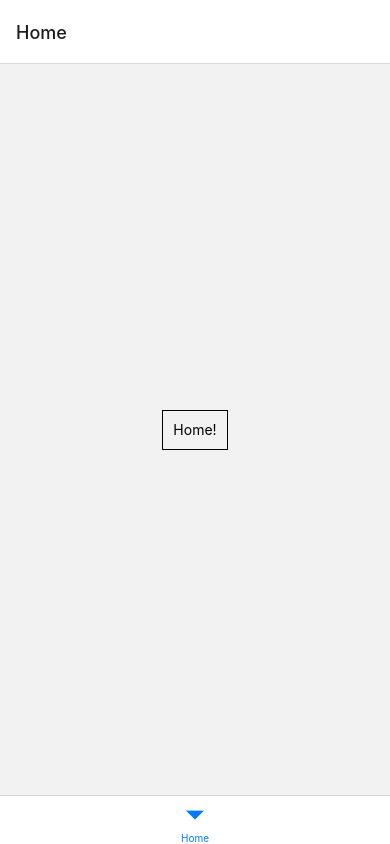
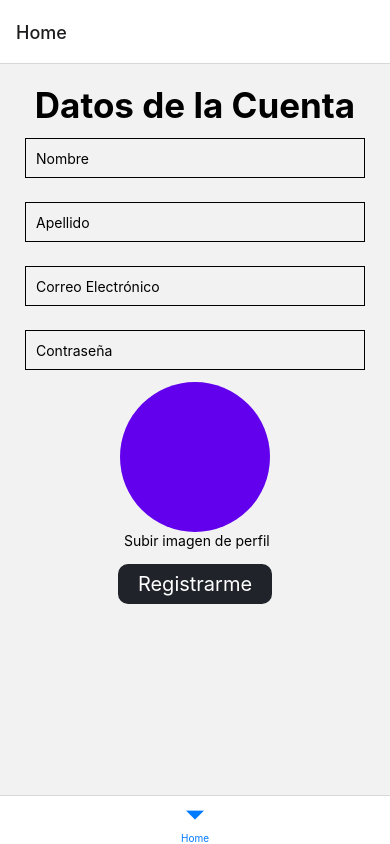
Before and after one commit to bflorentino/final-movile-project, a React Native app: screen /Home in a window 390 px wide. Built offline with nearby package versions, Linux system fonts and the light colour scheme.

Commit message:
Registro de usuario funcionando en firebase

```diff
--- a/src/Screens/Register.jsx
+++ b/src/Screens/Register.jsx
@@ -1,24 +1,137 @@
-import React from 'react';
-import Constants from 'expo-constants'
-import { Text, View, TextInput, StyleSheet } from 'react-native'
-import Navigation from '../Navigation';
+import React, { useState } from 'react';
+import { Text, View, TextInput, StyleSheet, TouchableWithoutFeedback, TouchableOpacity, Alert } from 'react-native'
+import { loadImageFromGallery } from '../helpers/loadImage';
+import { Avatar } from 'react-native-paper'
+import { useForm } from '../hooks/useForm';
+import { addImage, addLeftDataFromUser, registerUser } from '../firebase/Firebase-auth';
 
 const Register = () => {
 
+    const [ formValues, handleInputChanges ] = useForm({
+        name:"",
+        lastName: "",
+        email: "",
+        password: "",
+    })
+
+    const [ imageSelected, setImageSelected ] = useState(null)
+
+    const selectImage = async () => {
+
+        const response = await loadImageFromGallery([4, 3])
+
+        if(!response.status){
+            Alert.alert("No se ha seleccionado ninguna imagen")
+            return
+        }
+        setImageSelected({...response.image})
+    }
+
+    const onSubmitData = () => {
+        console.log(formValues)
+
+        console.log(imageSelected)
+
+        const imageToUpload = imageSelected.uri || null
+
+        addImage(imageToUpload, 'profilePics')
+        .then(url => {
+            registerUser(`${formValues.nombre} ${formValues.apellido}`, formValues.email, formValues.password, url)
+            .then(data => {
+                addLeftDataFromUser({...formValues, url})
+                .then(res => {
+                    Alert.alert("Se ha registrado exitosamente")
+                })
+            })
+        })
+    }
+
     return (
-    <View style={{ flex: 1, justifyContent: 'center', alignItems: 'center' }}>
-      <Text style={styles.input}>Home!</Text>
+    <View style={styles.form}>
+        <Text style={styles.title}>
+            Datos de la Cuenta
+        </Text>
+      <TextInput
+        placeholder='Nombre'
+        value={formValues.name}
+        onChangeText={(text)=>handleInputChanges("name", text)}
+        style={styles.input}
+      />
+      <TextInput
+        placeholder='Apellido'
+        value={formValues.lastName}
+        onChangeText={(text)=>handleInputChanges("lastName", text)}
+        style={styles.input}
+      />
+      <TextInput
+        placeholder='Correo Electrónico'
+        value={formValues.email}
+        onChangeText={(text)=>handleInputChanges("email", text)}
+        style={styles.input}
+      />
+      <TextInput
+        placeholder='Contraseña'
+        value={formValues.password}
+        onChangeText={(text)=>handleInputChanges("password", text)}
+        style={styles.input}
+        secureTextEntry={true}
+      />
+      <TouchableOpacity
+          style={styles.uploadView}
+          onPress={()=>selectImage()}
+      >
+          <Avatar.Image
+              size={150}
+              source={imageSelected && imageSelected.uri}
+          />
+          <Text style={styles.uploadTxt}> {'Subir imagen de perfil'}</Text>
+      </TouchableOpacity>
+
+      <TouchableWithoutFeedback style={styles.button} onPress={onSubmitData}>
+        <Text style={styles.textButton}>
+            Registrarme
+        </Text>
+    </TouchableWithoutFeedback>
     </View>
     )
 }
 
 const styles = StyleSheet.create({
+
+    form:{
+        display:'flex',
+        flexDirection:'column',
+        justifyContent:'center',
+        alignItems: 'center',
+        marginTop:20
+    },
+    title:{
+        fontSize:35,
+        fontWeight:'bold'
+    },
     input: {
       height: 40,
+      width:340,
       margin: 12,
       borderWidth: 1,
       padding: 10,
     },
+    button:{
+        display:'flex',
+        alignSelf:'flex-start',
+        justifyContent:'center'
+    },
+    textButton: {
+        backgroundColor:'#20232A',
+        color: '#fff',
+        paddingVertical:8,
+        borderRadius:10,
+        paddingHorizontal:20,
+        fontSize:20,
+        justifyContent:'center',
+        alignItems:'center',
+        marginTop: 15
+    }
   });
 
 
--- /dev/null
+++ b/src/firebase/Firebase-auth.js
@@ -0,0 +1,73 @@
+import {createUserWithEmailAndPassword,
+        updateProfile
+    } from 'firebase/auth'
+
+import { auth, db, storage } from './Firebase.config'
+
+import { addDoc,
+    collection,
+    getDocs,
+    query,
+    where } from 'firebase/firestore';
+
+import { getDownloadURL, ref, uploadBytes } from 'firebase/storage';
+
+import uuid from 'react-native-uuid'
+import { fileToBlob } from '../helpers/loadImage';
+
+export const registerUser = async(userName, email, password, picUrl) => {
+
+    const { user } = await createUserWithEmailAndPassword(auth, email, password);
+
+    await updateProfile(
+        user,
+        {
+           displayName: userName,
+           photoURL: picUrl
+       })
+
+     return (
+      {
+         uid: user.uid,
+         nombre: user.displayName,
+         photoURL: user.photoURL
+      }
+     )
+}
+
+export const addLeftDataFromUser = async (user) => {
+
+    const toAdd = {
+          nombre: user.name,
+          apellido: user.lastName,
+          email: user.email,
+          photoURL: user.url
+    }
+
+    try{
+          await addDoc(collection(db, "users"), toAdd)
+          return true
+       }
+       catch(e){
+          console.log(e)
+          return false
+       }
+}
+
+export const addImage = async(image, path) =>{
+    let url = null;
+
+    if(image !== null){
+
+        try{
+            const imagesRef = ref(storage, `${path ? path : 'post-images'}/${uuid.v4()}`)
+            const blob = await fileToBlob(image)
+            await uploadBytes(imagesRef, blob)
+            url = await getDownloadURL(imagesRef)
+        }catch(e){
+            console.log(e)
+            return null
+        }
+    }
+    return url
+}
--- /dev/null
+++ b/src/helpers/loadImage.js
@@ -0,0 +1,36 @@
+import * as Permissions from 'expo-permissions'
+import * as ImagePicker from 'expo-image-picker'
+import { Alert } from 'react-native'
+
+export const loadImageFromGallery = async(array) => {
+    const response = { status: false, image:null}
+
+    const resultPermissions = await Permissions.askAsync(Permissions.CAMERA)
+
+    if(resultPermissions.status === "denied"){
+        Alert.alert("Debes de dar permiso para acceder a tu galeria")
+        return response
+    }
+
+    const result = await ImagePicker.launchImageLibraryAsync({
+        allowsEditing: true,
+        aspect:array
+    })
+    if(result.canceled){
+        return response
+    }
+
+    response.status = true
+    response.image = result.assets[0]
+    return response
+}
+
+export const fileToBlob = async(path)=>{
+
+    const file = await fetch(path)
+
+    const blob = await file.blob()
+
+    return blob
+
+}
--- /dev/null
+++ b/src/hooks/useForm.js
@@ -0,0 +1,28 @@
+import { useState } from "react"
+
+export const useForm = (initialState = {}) => {
+
+    const [formValues, setFormValues] = useState(initialState)
+
+    const handleInputChanges = (name, value) =>{
+        setFormValues({
+            ...formValues,
+            [ name ]: value
+        })
+    }
+
+    const handleCheckChanges = (name, checked)=>{
+
+        setFormValues({
+            ...formValues,
+            [ name ]: checked
+        })
+    }
+
+    const reset = () => {
+        setFormValues(initialState)
+    }
+
+    return [formValues, handleInputChanges, handleCheckChanges, reset]
+
+}
```
Also changed, not shown: package.json (+8 -2 lines), src/helpers/validations.js (added), 1 other file (tests, documents, lock files or other folders).
